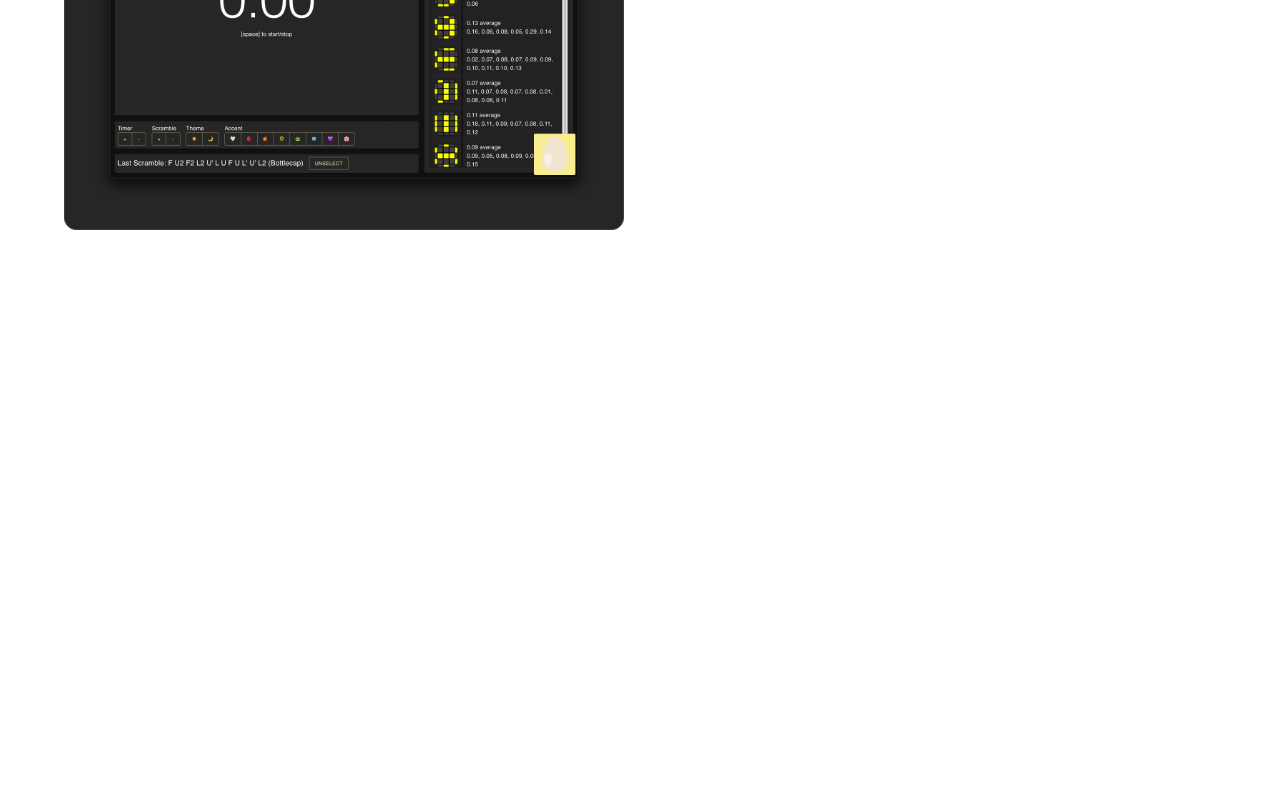
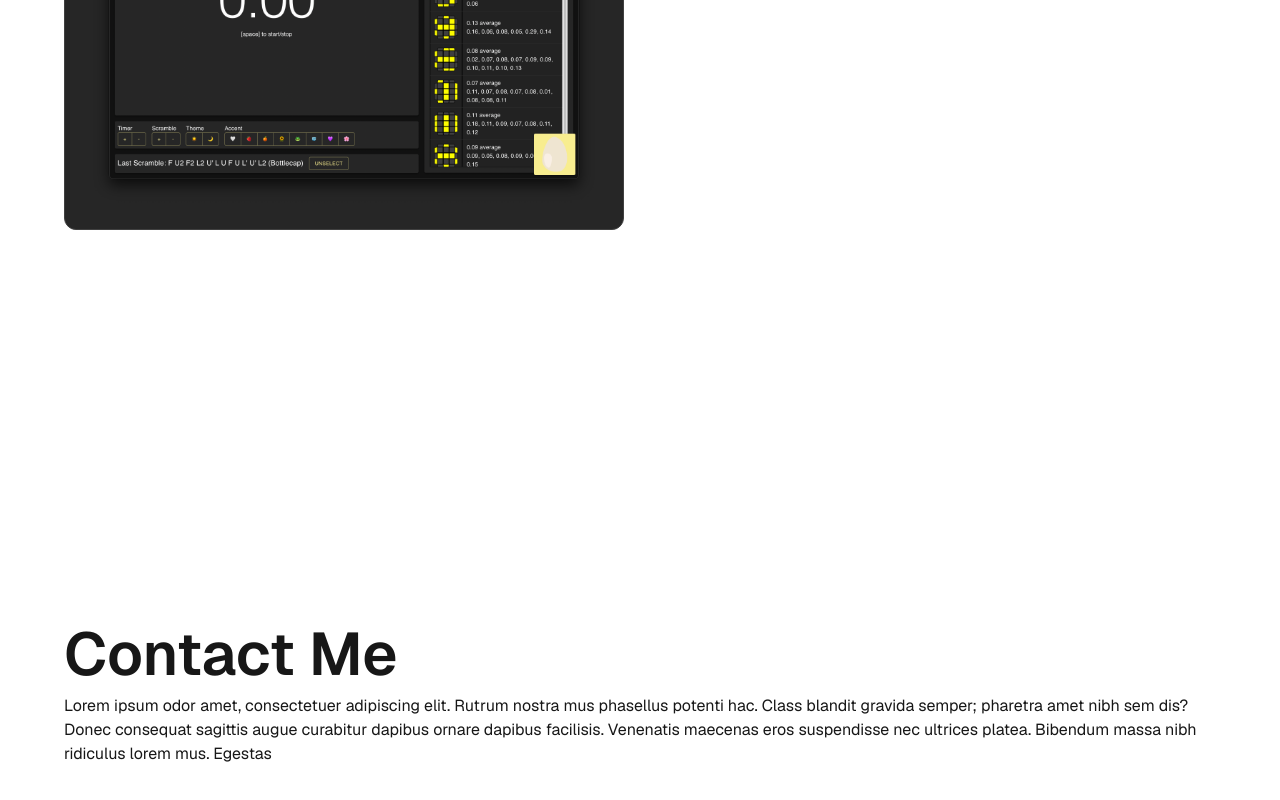
Before and after one commit to s-leirbag/portfolio, a Next.js app: page / in a window 1280 px wide. Shown: the part 1857-2657 px from the top of the page. Before the commit the page ends 2151 px from the top, so only its background shows below. Built offline with nearby package versions, Linux system fonts and the light colour scheme.

Commit message:
contact me placeholder

```diff
--- a/app/page.tsx
+++ b/app/page.tsx
@@ -105,6 +105,21 @@ export default function Home() {
             </div>
           </div>
         </div>
+        <div className="w-full h-screen p-16 flex flex-col justify-center">
+          <div className="flex flex-col gap-2">
+            <h1 className="text-3xl sm:text-6xl py-0.5 rounded font-semibold">
+              Contact Me
+            </h1>
+            <p>
+              Lorem ipsum odor amet, consectetuer adipiscing elit. Rutrum nostra
+              mus phasellus potenti hac. Class blandit gravida semper; pharetra
+              amet nibh sem dis? Donec consequat sagittis augue curabitur
+              dapibus ornare dapibus facilisis. Venenatis maecenas eros
+              suspendisse nec ultrices platea. Bibendum massa nibh ridiculus
+              lorem mus. Egestas
+            </p>
+          </div>
+        </div>
       </main>
     </div>
   );
```
